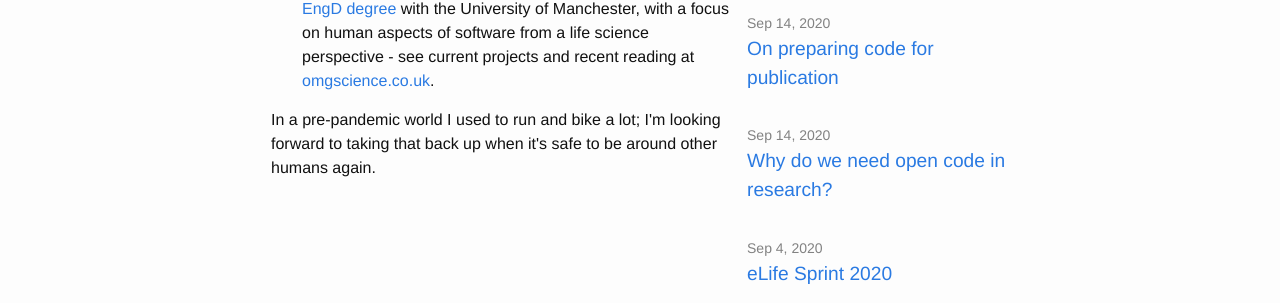
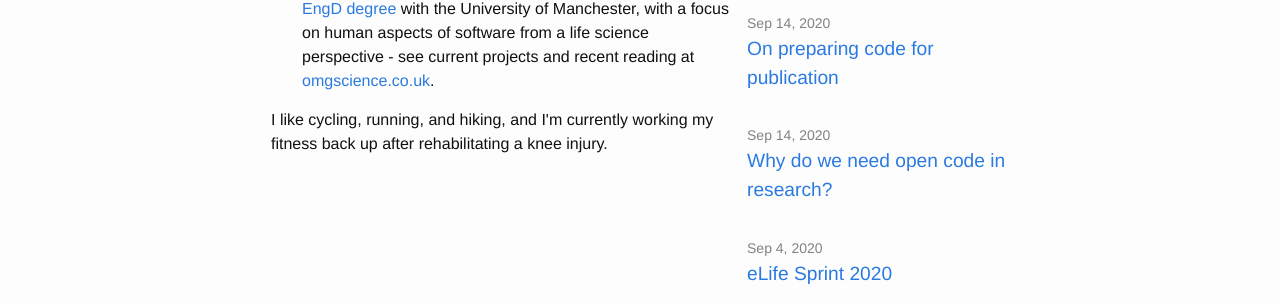
Before and after one commit to yochannah/yo-yehudi.com, a Jekyll site: the page built from index.md, in a window 1280 px wide. Shown: the part 491-794 px from the top of the page. Built offline with Jekyll 4.4.1, drawn with Linux system fonts in a browser that asks for light colours.

Commit message:
Update home.html

```diff
--- a/_layouts/home.html
+++ b/_layouts/home.html
@@ -17,7 +17,7 @@ layout: default
               <li> As of December 2023, I'm wrapping up amendments to my <a href="https://www.research.manchester.ac.uk/portal/yochannah.yehudi-postgrad.html">EngD degree</a> with the University of Manchester, with a focus on human aspects of software from a life science perspective - see current projects and recent reading at <a href="http://omgscience.co.uk/projects/">omgscience.co.uk</a>. </li>
             </ol>
 
-            <p>In a pre-pandemic world I used to run and bike a lot; I'm looking forward to taking that back up when it's safe to be around other humans again.</p>
+            <p>I like cycling, running, and hiking, and I'm currently working my fitness back up after rehabilitating a knee injury.</p>
         </div>
     </div>
     <aside>
```
